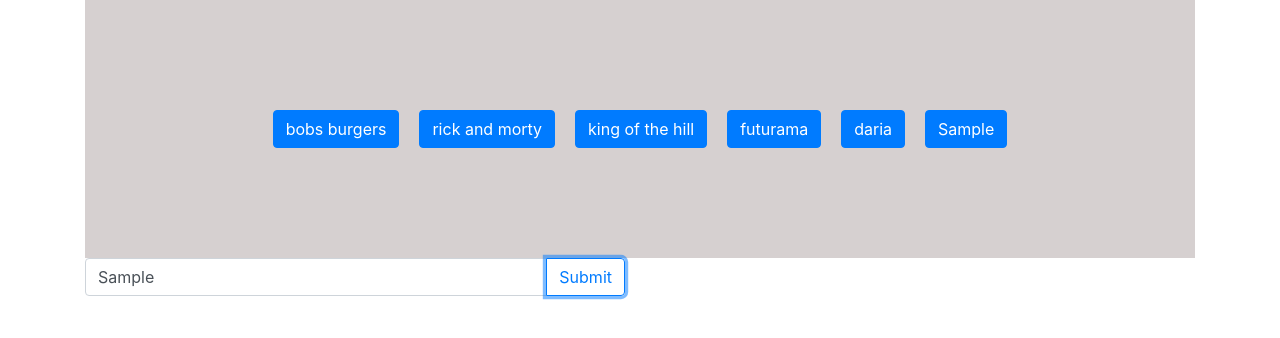
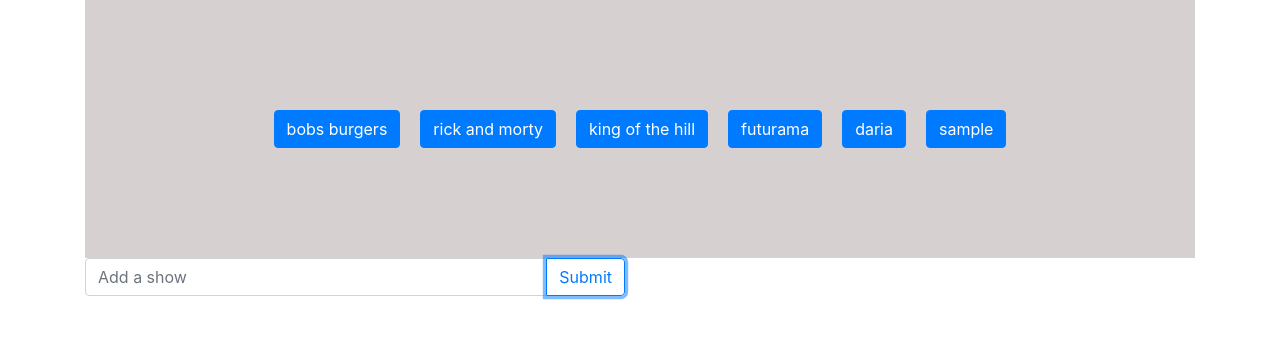
Before and after one commit to vivgarcia/GifTastic, a plain HTML site: page index.html in a window 1280 px wide. Both pictures are taken after typing "Sample" into the empty fields and a click on the button "Submit". Drawn offline with nearby package versions, Linux system fonts and the light colour scheme; no server answers.

Commit message:
clear value once button is pressed

```diff
--- a/assets/javascript/app.js
+++ b/assets/javascript/app.js
@@ -17,12 +17,13 @@ for (let i = 0; i < topics.length; i++) {
 $("#addAShow").on("click", function(event){
     event.preventDefault();
     var newShow = $("#showTitle").val().trim();
-    console.log(newShow.toLowerCase());
+    console.log(newShow);
     topics.push(newShow);
-    var newButton = $("<button>").text(newShow);
+    var newButton = $("<button>").text(newShow.toLowerCase());
     newButton.attr("data-show", newShow);
     newButton.addClass("btn btn-primary customButton");
     $(".buttonsGoHere").append(newButton);
+    $("#showTitle").val("");
 })
 
 $(document).ready(function(){
--- a/index.html
+++ b/index.html
@@ -21,7 +21,7 @@
         <div class="row">
             <div class="col">
                 <div class="input-group mb-3">
-                    <input type="text" class="form-control" placeholder=" " aria-label="Add a show" id="showTitle">
+                    <input type="text" class="form-control" placeholder="Add a show" aria-label="Add a show" id="showTitle">
                     <div class="input-group-append">
                         <button class="btn btn-outline-primary" type="button" id="addAShow"> Submit </button>
                     </div>
```
